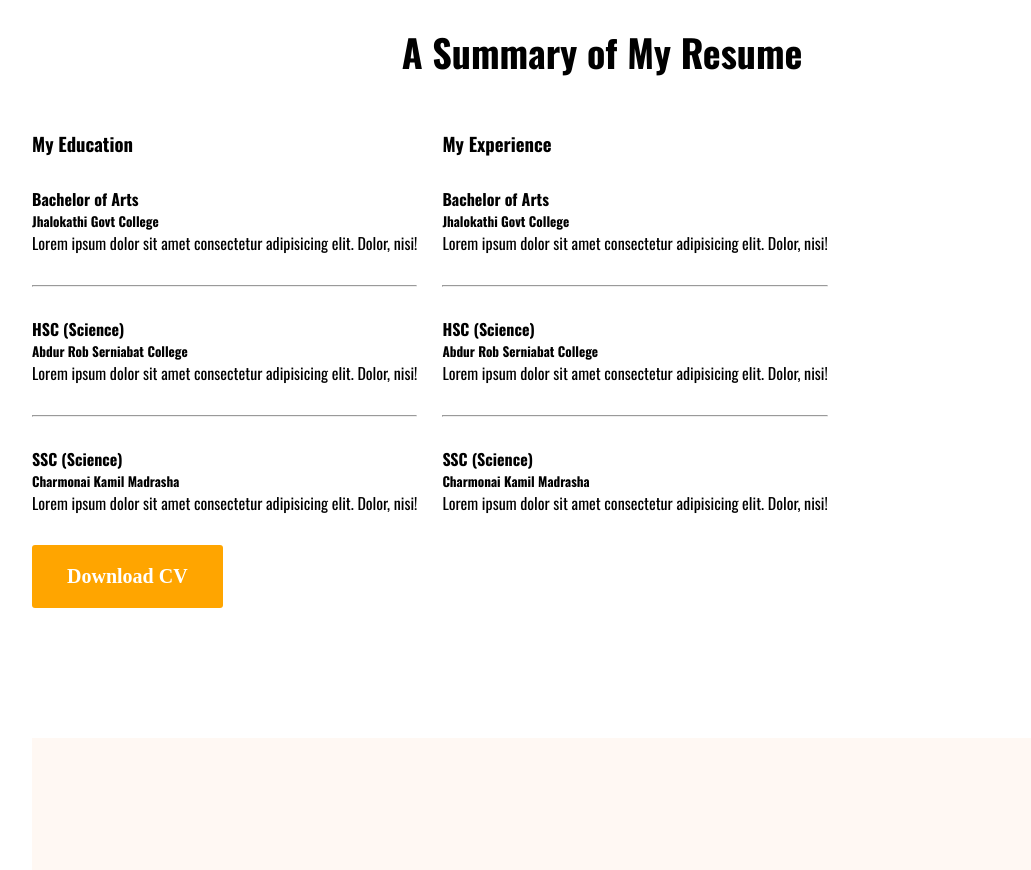
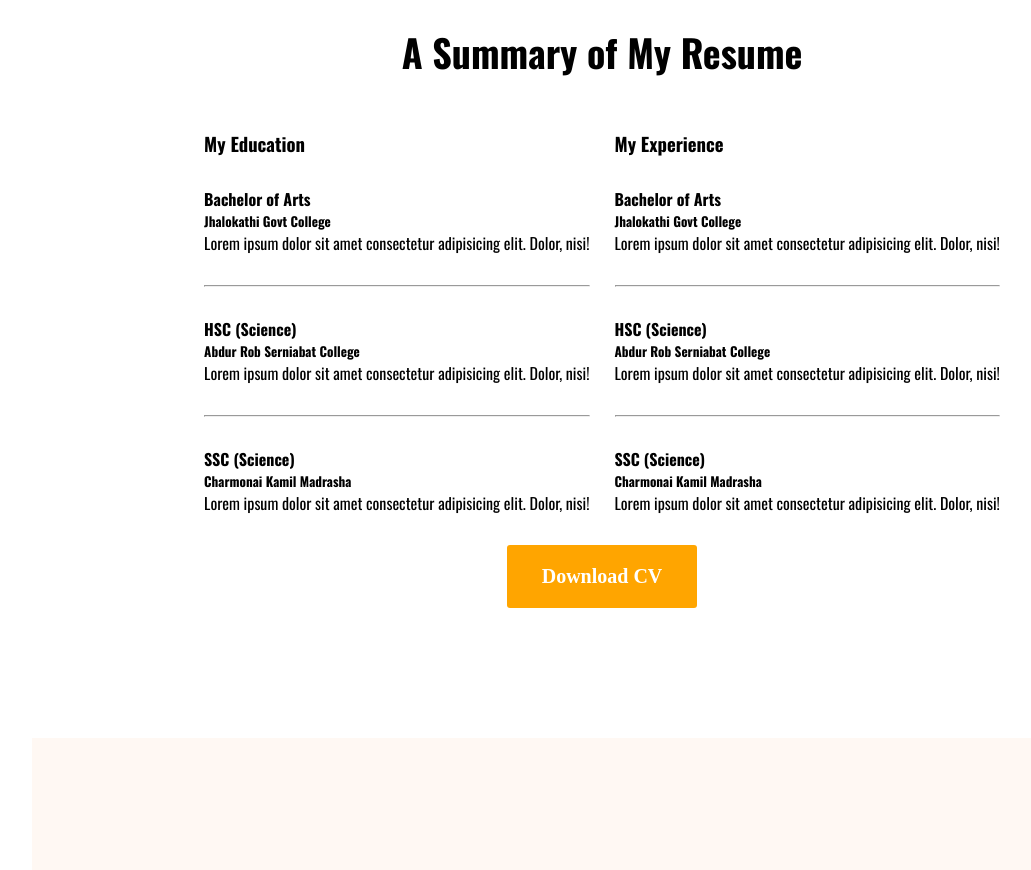
Before and after one commit to Nurllah91/developer-portfolio, a plain HTML site: page index.html in a window 1280 px wide. Shown: the part 2160-3030 px from the top of the page, without its empty margins (38-1069 px from the left). Drawn offline with nearby package versions, Linux system fonts and the light colour scheme.

Commit message:
fixed bug

```diff
--- a/styles/portfolio.css
+++ b/styles/portfolio.css
@@ -169,6 +169,7 @@ section{
 .resume-container{
   display: flex;
   gap: 25px;
+  justify-content: center;
 
 }
 
@@ -202,6 +203,17 @@ section{
   margin-top: 30px;
   margin-bottom: 30px;
 }
+.resume-btn{
+  justify-content: center;
+  display: flex;
+}
+
+
+
+
+/* contact styles */
+
+
 
 .contact-section{
   display: flex;
```
